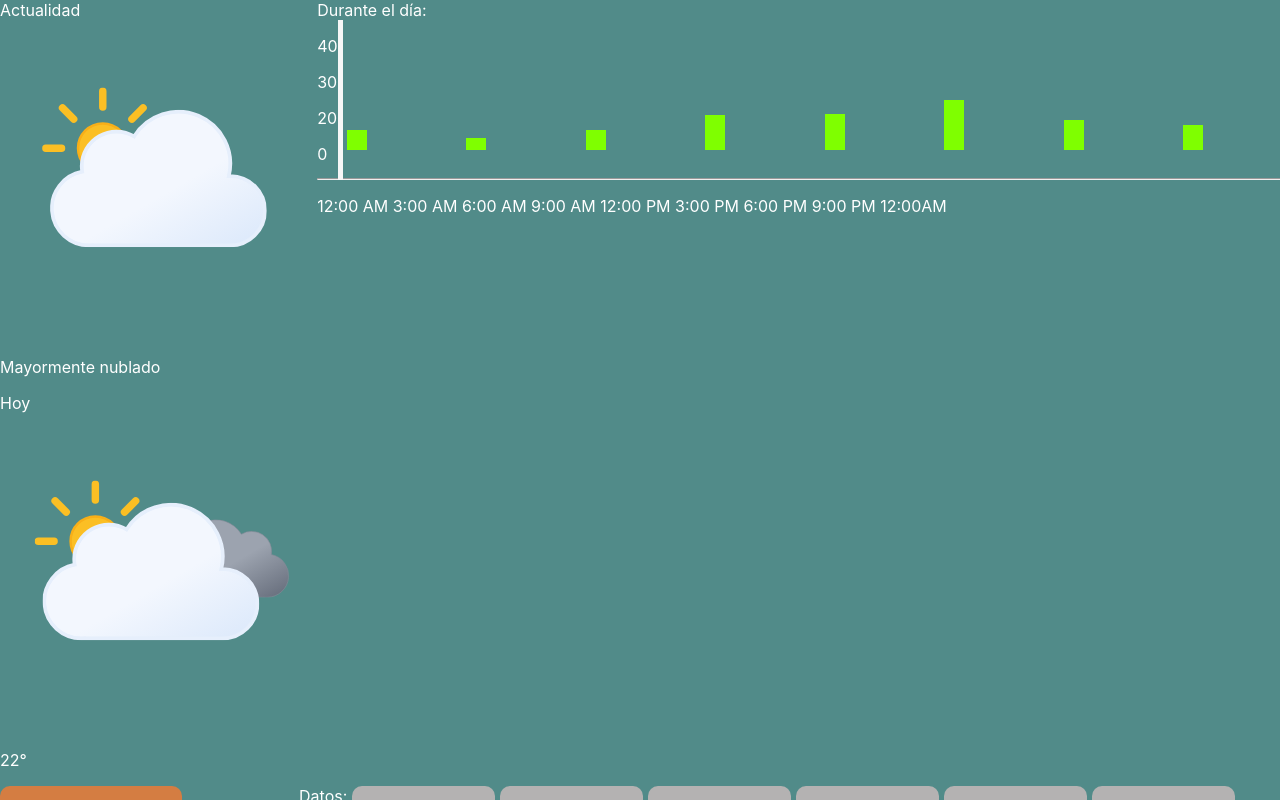
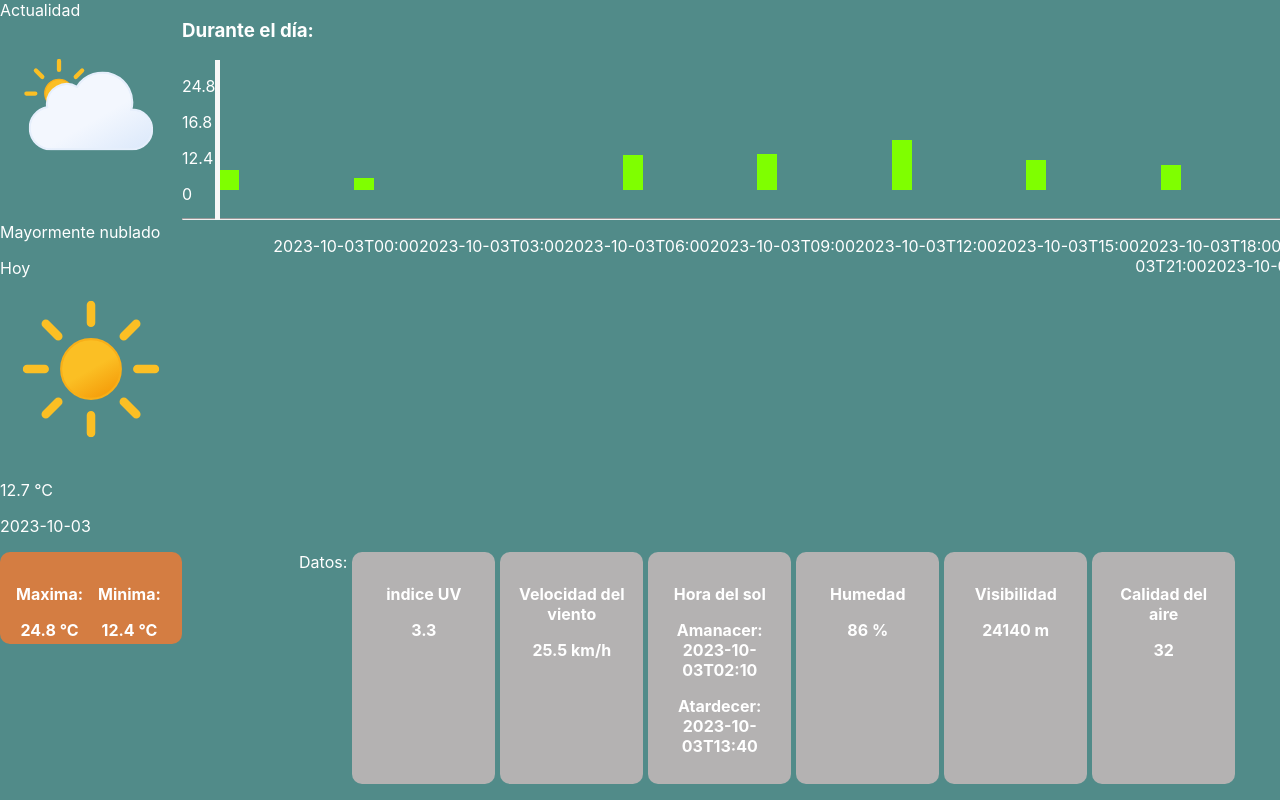
Before and after one commit to Nicolas114188/practico-api, a React (Create React App) app: page / in a window 1280 px wide. Shown: the top 800 px of the page. Built offline with nearby package versions, Linux system fonts and the light colour scheme.

Commit message:
Readme y pagina finalisada

```diff
--- a/src/Componentes/ClimaHoy.js
+++ b/src/Componentes/ClimaHoy.js
@@ -1,11 +1,21 @@
 import React from "react";
 import "./climaHoy.css";
 import nublado from "../Imagenes/nublado.svg";
-import precipitacion from"../Imagenes/presimitaciones.svg"
-import styled from "styled-components";
-import { Bar } from "react-chartjs-2";
+import soliado from "../Imagenes/soliado.svg";
+import precipitacion from"../Imagenes/presimitaciones.svg";
+import datosClima from "./api.json";
 
 function ClimaHoy(){
+    var tiempo=[];
+    for(let i=0;i<datosClima.hourly.time.length;i++)
+    {
+        tiempo[i]=datosClima.hourly.time[i];
+    };
+    var tempList=[];
+    for(let i=0;i<datosClima.hourly.temperature_2m.length;i++)
+    {
+        tempList[i]=datosClima.hourly.temperature_2m[i];
+    };
 
     return(
         <div className="contenedor">
@@ -17,29 +27,32 @@ function ClimaHoy(){
                     </div>
                     <div className="hoy">
                         Hoy
-                        <img src={precipitacion} alt="presipitacion" />
-                        <p>22°</p>
+                        <img src={soliado} alt="soliado" />
+                        <p>{datosClima.current_weather.temperature} {datosClima.hourly_units.temperature_2m}</p>
+                    </div>
+                    <div className="dia">
+                        <p>{datosClima.daily.time}</p>
                     </div>
             </div>
             <div className="item-2">
                     <div className="maxima">
-                        Maxima:
-                        22°
+                       <p>Maxima:</p>
+                       <p>{datosClima.daily.temperature_2m_max} {datosClima.daily_units.temperature_2m_max}</p>
                     </div>
                     <div className="minima">
-                        Minima:
-                        9°
+                        <p>Minima:</p>
+                        <p>{datosClima.daily.temperature_2m_min} {datosClima.daily_units.temperature_2m_min}</p>
                     </div>
             </div>
             <div className="item-3">
-                Durante el día:
+                <h3>Durante el día:</h3>
+
                 <div className="dia-horizontal">
-                        <p>40</p>
-                        <p>30</p>
-                        <p>20</p>
+                        <p>{datosClima.hourly.temperature_2m[8]}</p>
+                        <p>{datosClima.hourly.temperature_2m[4]}</p>
+                        <p>{datosClima.hourly.temperature_2m[23]}</p>
                         <p>0</p>
                 </div>
-                <br/>
                 <br/>
                 <br/>
                 <br/>
@@ -57,28 +70,43 @@ function ClimaHoy(){
                 </div>
                 <br/>
                 <hr/>
-                <p>12:00 AM 3:00 AM 6:00 AM 9:00 AM 12:00 PM 3:00 PM 6:00 PM 9:00 PM 12:00AM</p>
+                <p className="paramDia">{datosClima.hourly.time[0]}
+                                        {datosClima.hourly.time[3]}
+                                        {datosClima.hourly.time[6]}
+                                        {datosClima.hourly.time[9]}
+                                        {datosClima.hourly.time[12]}
+                                        {datosClima.hourly.time[15]}
+                                        {datosClima.hourly.time[18]}
+                                        {datosClima.hourly.time[21]}
+                                        {datosClima.hourly.time[23]}</p>
             </div>
                 <div className="item-4">
                         Datos:
                         <br/>
                         <div className="ser ser-1">
                             <p>indice UV</p>
+                            <p>{datosClima.daily.uv_index_max}</p>
                         </div>
                         <div className="ser ser-2">
                             <p>Velocidad del viento</p>
+                            <p>{datosClima.daily.windspeed_10m_max} {datosClima.daily_units.windspeed_10m_max}</p>
                         </div>
                         <div className="ser ser-3">
                             <p>Hora del sol</p>
+                            <p>Amanacer: {datosClima.daily.sunrise}</p>
+                            <p>Atardecer: {datosClima.daily.sunset}</p>
                         </div>
                         <div className="ser ser-4">
                             <p>Humedad</p>
+                            <p>{datosClima.hourly.relativehumidity_2m[0]} {datosClima.hourly_units.relativehumidity_2m}</p>
                         </div>
                         <div className="ser ser-5">
                             <p>Visibilidad</p>
+                            <p>{datosClima.hourly.visibility[0]} {datosClima.hourly_units.visibility}</p>
                         </div>
                         <div className="ser ser-6">
                             <p>Calidad del aire</p>
+                            <p>{datosClima.hourly.european_aqi[18]} </p>
                         </div>
                 </div>
         </div>
--- /dev/null
+++ b/src/Componentes/api.json
@@ -0,0 +1,287 @@
+{
+    "latitude": 52.52,
+    "longitude": 13.419998,
+    "generationtime_ms": 0.1150369644165039,
+    "utc_offset_seconds": -10800,
+    "timezone": "America/Sao_Paulo",
+    "timezone_abbreviation": "-03",
+    "elevation": 38.0,
+    "current_weather": {
+        "temperature": 12.7,
+        "windspeed": 18.6,
+        "winddirection": 261,
+        "weathercode": 2,
+        "is_day": 0,
+        "time": "2023-10-03T21:30"
+    },
+    "hourly_units": {
+        "time": "iso8601",
+        "temperature_2m": "°C",
+        "relativehumidity_2m": "%",
+        "visibility": "m"
+    },
+    "hourly": {
+        "time": [
+            "2023-10-03T00:00",
+            "2023-10-03T01:00",
+            "2023-10-03T02:00",
+            "2023-10-03T03:00",
+            "2023-10-03T04:00",
+            "2023-10-03T05:00",
+            "2023-10-03T06:00",
+            "2023-10-03T07:00",
+            "2023-10-03T08:00",
+            "2023-10-03T09:00",
+            "2023-10-03T10:00",
+            "2023-10-03T11:00",
+            "2023-10-03T12:00",
+            "2023-10-03T13:00",
+            "2023-10-03T14:00",
+            "2023-10-03T15:00",
+            "2023-10-03T16:00",
+            "2023-10-03T17:00",
+            "2023-10-03T18:00",
+            "2023-10-03T19:00",
+            "2023-10-03T20:00",
+            "2023-10-03T21:00",
+            "2023-10-03T22:00",
+            "2023-10-03T23:00"
+        ],
+        "temperature_2m": [
+            14.3,
+            14.0,
+            14.2,
+            15.5,
+            16.8,
+            19.0,
+            21.3,
+            23.2,
+            24.8,
+            24.2,
+            22.9,
+            22.4,
+            22.4,
+            20.1,
+            17.2,
+            16.0,
+            15.5,
+            14.8,
+            14.2,
+            13.5,
+            13.0,
+            12.8,
+            12.5,
+            12.4
+        ],
+        "relativehumidity_2m": [
+            86,
+            87,
+            89,
+            80,
+            73,
+            66,
+            61,
+            56,
+            50,
+            50,
+            58,
+            61,
+            58,
+            70,
+            88,
+            82,
+            75,
+            74,
+            80,
+            81,
+            82,
+            81,
+            83,
+            83
+        ],
+        "visibility": [
+            24140.00,
+            24140.00,
+            24140.00,
+            24140.00,
+            24140.00,
+            24140.00,
+            24140.00,
+            24140.00,
+            24140.00,
+            24140.00,
+            24140.00,
+            24140.00,
+            24140.00,
+            4300.00,
+            11400.00,
+            14200.00,
+            24140.00,
+            22720.00,
+            18660.00,
+            24140.00,
+            24140.00,
+            24140.00,
+            24140.00,
+            24140.00
+        ],
+        "european_aqi": [
+            28,
+            27,
+            26,
+            24,
+            23,
+            21,
+            20,
+            18,
+            17,
+            15,
+            15,
+            14,
+            15,
+            18,
+            23,
+            27,
+            29,
+            31,
+            32,
+            34,
+            36,
+            37,
+            38,
+            39,
+            39,
+            37,
+            34,
+            32,
+            30,
+            28,
+            26,
+            25,
+            24,
+            24,
+            24,
+            24,
+            24,
+            25,
+            26,
+            26,
+            27,
+            28,
+            28,
+            26,
+            22,
+            20,
+            18,
+            16,
+            15,
+            15,
+            14,
+            14,
+            14,
+            14,
+            14,
+            15,
+            16,
+            18,
+            22,
+            26,
+            30,
+            32,
+            34,
+            34,
+            35,
+            36,
+            35,
+            32,
+            27,
+            24,
+            23,
+            22,
+            23,
+            24,
+            25,
+            26,
+            26,
+            26,
+            26,
+            24,
+            22,
+            20,
+            22,
+            24,
+            26,
+            28,
+            28,
+            29,
+            30,
+            30,
+            29,
+            27,
+            23,
+            20,
+            20,
+            19,
+            19,
+            18,
+            16,
+            15,
+            14,
+            12,
+            11,
+            12,
+            14,
+            17,
+            21,
+            26,
+            29,
+            31,
+            32,
+            32,
+            33,
+            33,
+            33,
+            30,
+            28,
+            25,
+            25,
+            26
+        ]
+    },
+    "daily_units": {
+        "time": "iso8601",
+        "weathercode": "wmo code",
+        "temperature_2m_max": "°C",
+        "temperature_2m_min": "°C",
+        "sunrise": "iso8601",
+        "sunset": "iso8601",
+        "uv_index_max": "",
+        "windspeed_10m_max": "km/h"
+    },
+    "daily": {
+        "time": [
+            "2023-10-03"
+        ],
+        "weathercode": [
+            61
+        ],
+        "temperature_2m_max": [
+            24.8
+        ],
+        "temperature_2m_min": [
+            12.4
+        ],
+        "sunrise": [
+            "2023-10-03T02:10"
+        ],
+        "sunset": [
+            "2023-10-03T13:40"
+        ],
+        "uv_index_max": [
+            3.30
+        ],
+        "windspeed_10m_max": [
+            25.5
+        ]
+    }
+}
--- a/src/Componentes/climaHoy.css
+++ b/src/Componentes/climaHoy.css
@@ -9,7 +9,10 @@
     "actual actual duranteDia duranteDia duranteDia "
     "maximaMinima datos datos datos datos";
 }
-
+.item-3{
+    width: 100%;
+    height: 50%;
+}
 .dia-horizontal{
     border-right: thick solid #f7f7f7;
     position: absolute;
@@ -33,7 +36,7 @@
     height: 12px;
 }
 .b-3{
-    height: 20px;
+    height: 20%;
 }
 .b-4{
     height: 35px;
@@ -54,6 +57,10 @@
     height: 18px;
 }
 
+.paramDia{
+    text-align:right;
+}
+
 .completo{
     display: flex;
     flex-direction:row-reverse;
@@ -71,7 +78,7 @@
 
 .ser{
     width: 150px;
-    height: 150px;
+    height: 200px;
     background-color:rgb(180, 178, 178);
     padding: 1em;
     font-weight: 700;
```
Also changed, not shown: src/Imagenes/ImgPagina.jpg (added), 1 other file (tests, documents, lock files or other folders).
